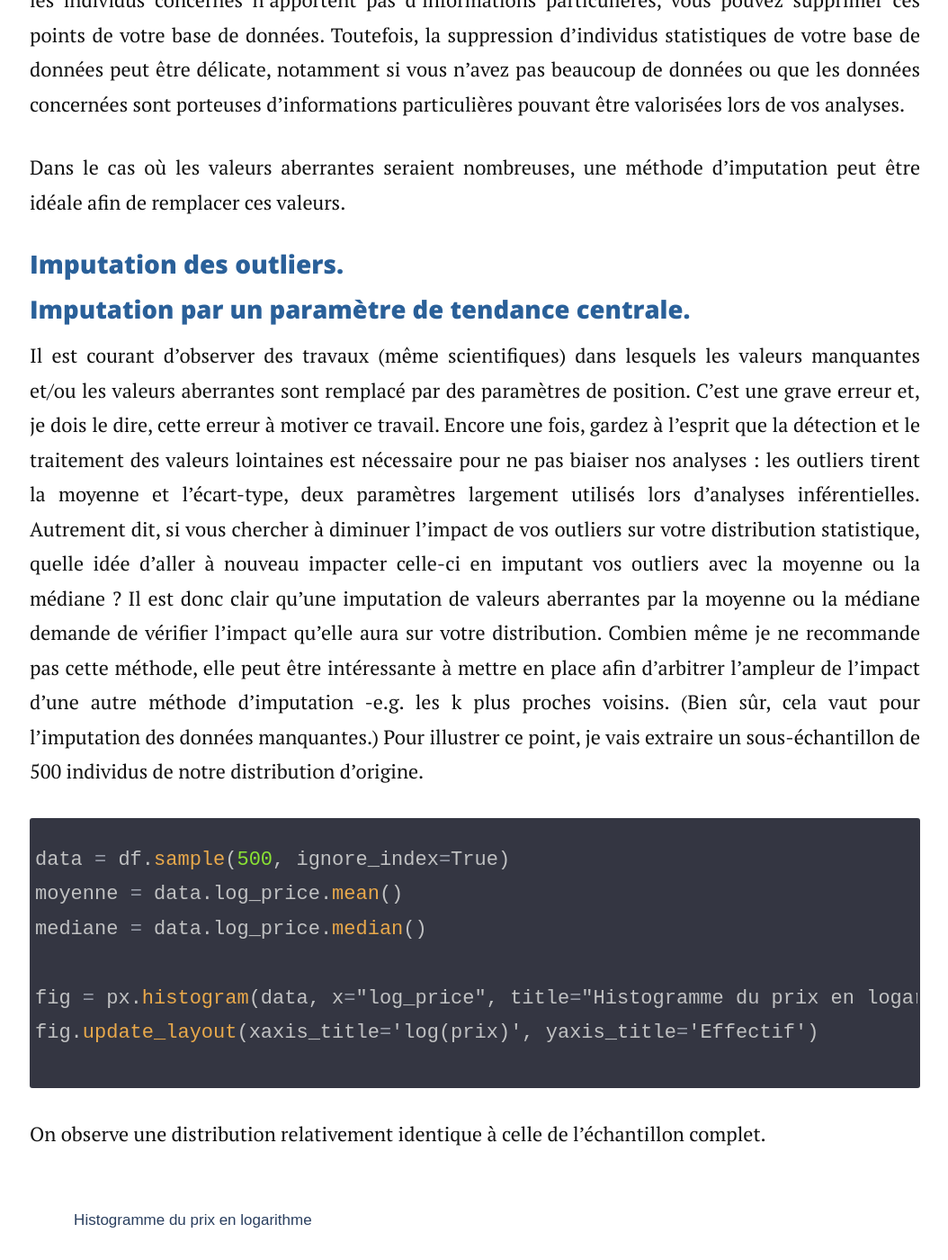
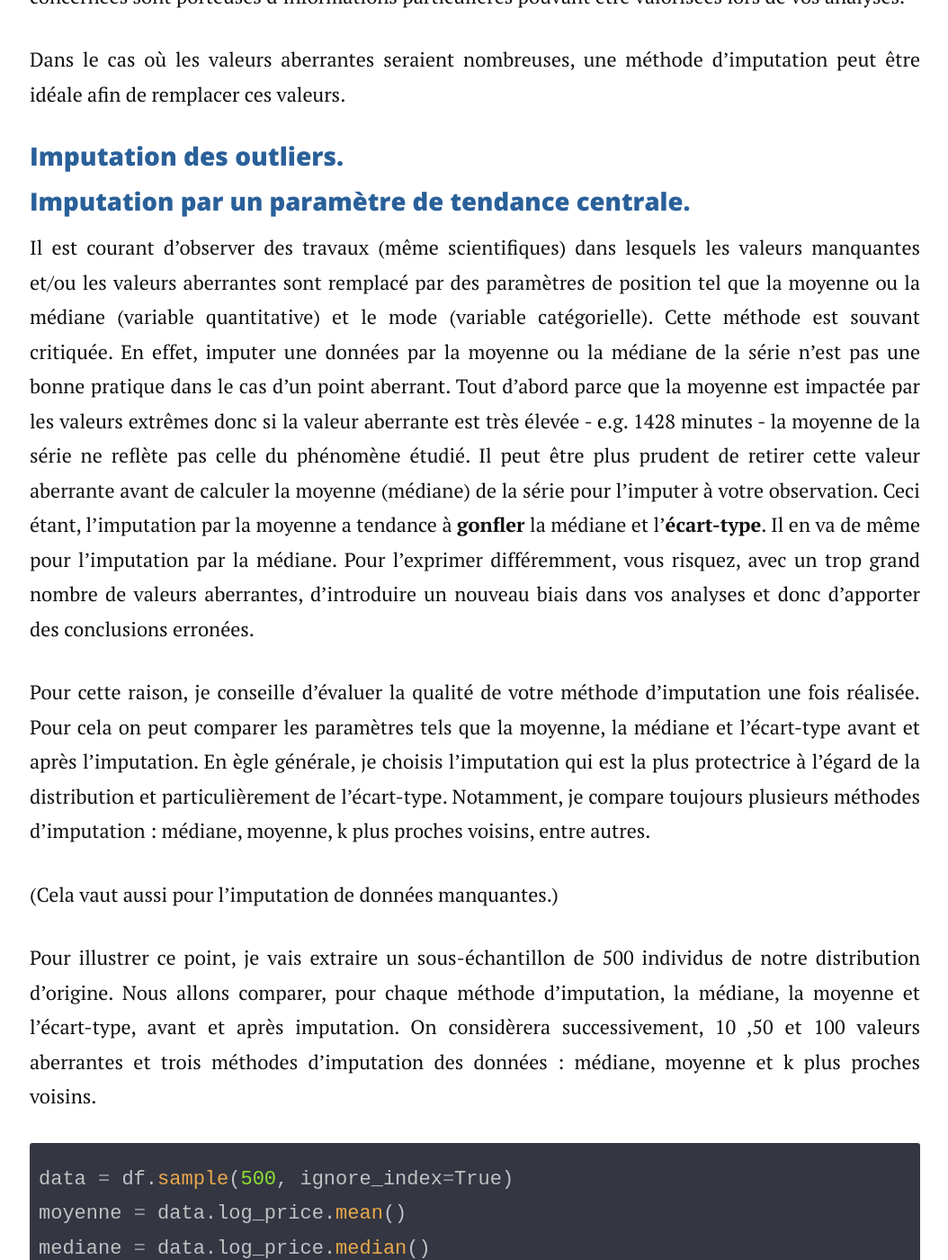
Before and after one commit to JordanNSZ/portofolio, a Jekyll site: the page built from _posts/2024-03-25-Outliers-detection.md, in a window 1280 px wide and 1400 px high, scrolled down 25588 px. Shown: the whole window at 90% size, without its empty margins (112-1166 px from the left). Built offline with Jekyll 4.4.1, drawn with Linux system fonts in a browser that asks for light colours; nearby versions of some CDN libraries; comment, search, counter and statistics services are not loaded; some of the changed text lies outside the part shown.

Commit message:
"add changes"

````diff
--- a/_posts/2024-03-25-Outliers-detection.md
+++ b/_posts/2024-03-25-Outliers-detection.md
@@ -490,7 +490,13 @@
 
 #### Imputation des outliers.
 ##### Imputation par un paramètre de tendance centrale.
-Il est courant d'observer des travaux (même scientifiques) dans lesquels les valeurs manquantes et/ou les valeurs aberrantes sont remplacé par des paramètres de position. C'est une grave erreur et, je dois le dire, cette erreur à motiver ce travail. Encore une fois, gardez à l'esprit que la détection et le traitement des valeurs lointaines est nécessaire pour ne pas biaiser nos analyses : les outliers tirent la moyenne et l'écart-type, deux paramètres largement utilisés lors d'analyses inférentielles. Autrement dit, si vous chercher à diminuer l'impact de vos outliers sur votre distribution statistique, quelle idée d'aller à nouveau impacter celle-ci en imputant vos outliers avec la moyenne ou la médiane ? Il est donc clair qu'une imputation de valeurs aberrantes par la moyenne ou la médiane demande de vérifier l'impact qu'elle aura sur votre distribution. Combien même je ne recommande pas cette méthode, elle peut être intéressante à mettre en place afin d'arbitrer l'ampleur de l'impact d'une autre méthode d'imputation -e.g. les k plus proches voisins. (Bien sûr, cela vaut pour l'imputation des données manquantes.) Pour illustrer ce point, je vais extraire un sous-échantillon de 500 individus de notre distribution d'origine.
+Il est courant d'observer des travaux (même scientifiques) dans lesquels les valeurs manquantes et/ou les valeurs aberrantes sont remplacé par des paramètres de position tel que la moyenne ou la médiane (variable quantitative) et le mode (variable catégorielle). Cette méthode est souvant critiquée. En effet, imputer une données par la moyenne ou la médiane de la série n'est pas une bonne pratique dans le cas d'un point aberrant. Tout d'abord parce que la moyenne est impactée par les valeurs extrêmes donc si la valeur aberrante est très élevée - e.g. 1428 minutes - la moyenne de la série ne reflète pas celle du phénomène étudié. Il peut être plus prudent de retirer cette valeur aberrante avant de calculer la moyenne (médiane) de la série pour l'imputer à votre observation. Ceci étant, l'imputation par la moyenne a tendance à **gonfler** la médiane et l'**écart-type**. Il en va de même pour l'imputation par la médiane. Pour l'exprimer différemment, vous risquez, avec un trop grand nombre de valeurs aberrantes, d'introduire un nouveau biais dans vos analyses et donc d'apporter des conclusions erronées.
+
+Pour cette raison, je conseille d'évaluer la qualité de votre méthode d'imputation une fois réalisée. Pour cela on peut comparer les paramètres tels que la moyenne, la médiane et l'écart-type avant et après l'imputation. En ègle générale, je choisis l'imputation qui est la plus protectrice à l'égard de la distribution et particulièrement de l'écart-type. Notamment, je compare toujours plusieurs méthodes d'imputation : médiane, moyenne, k plus proches voisins, entre autres.
+
+(Cela vaut aussi pour l'imputation de données manquantes.)
+
+Pour illustrer ce point, je vais extraire un sous-échantillon de 500 individus de notre distribution d'origine. Nous allons comparer, pour chaque méthode d'imputation, la médiane, la moyenne et l'écart-type, avant et après imputation. On considèrera successivement, 10 ,50 et 100 valeurs aberrantes et trois méthodes d'imputation des données : médiane, moyenne et k plus proches voisins.
 
 ```python
 data = df.sample(500, ignore_index=True)
@@ -512,26 +518,14 @@
 
 ![Histogramme du logarithme des prix des logements Airbnb \(sous-échantillon, n=500\), Auteur.](/assets/img/outliers_detection/histogram_subsample.png)
 
-![Histogramme]({{ site.baseurl }}/assets/img/outliers_detection/histogram_subsample.png)
+![](/assets/img/outliers_detection/histogram_subsample.png)
+*Histogramme du prix des logements Airbnb (en logarithme, sous-échantillon de 500 individus).*
 
 Afin d'illustrer mon propos je vous propose d'observer l'évolution de la distribution à mesure que le nombre d'outliers croît et que ces derniers sont imputer par la moyenne de la série initiale, soit 4.7075. Nous allons considérer que successivement 10, 30, 50 et 100 outliers se trouvent dans les queues de notre distribution. Sur chaque graphique, la médiane initiale sera représentée en bleue, la moyenne initiale en rouge et la moyenne après imputation en vert. Voici les graphiques représentant les distributions après imputation des outliers par la moyenne :
 
-![Histogramme après imputation de 10 outliers par la moyenne.](/assets/img/outliers_detection/histogram_10outliers.png)
-![Histogramme]({{ site.baseurl }}/assets/img/outliers_detection/histogram_10outliers.png)
+![Résultat de l'imputation des outliers par la moyenne \(sous-échantillon, n=500\).](/assets/img/outliers_detection/histogram_imputation_moyenne.png)
 
-![Histogramme après imputation de 30 outliers par la moyenne.](/assets/img/outliers_detection/histogram_30outliers.png)
-![Histogramme]({{ site.baseurl }}/assets/img/outliers_detection/histogram_30outliers.png)
-
-![Histogramme après imputation de 50 outliers par la moyenne.](/assets/img/outliers_detection/histogram_50outliers.png)
-![Histogramme]({{ site.baseurl }}/assets/img/outliers_detection/histogram_50outliers.png)
-
-![Histogramme après imputation de 100 outliers par la moyenne.](/assets/img/outliers_detection/histogram_100outliers.png)
-![Histogramme]({{ site.baseurl }}/assets/img/outliers_detection/histogram_100outliers.png)
-
-![Résultat de l'imputation des outliers par la moyenne \(sous-échantillon, n=500\).](/assets/img/outliers_detection/histogram_imputation_moyenne.png)
-![Histogramme]({{ site.baseurl }}/assets/img/outliers_detection/histogram_imputation_moyenne.png)
-
-Principales conclusions de cette démonstration.
+Conclusions :
 
 À mesure que le **nombre d'outliers croît**, l'impact de l'imputation par la moyenne se fait plus grand :
 - la moyenne passe de 4.7075 à 4.6315 ;
@@ -541,16 +535,32 @@
 
 La modification significative de la moyenne de l'échantillon, et, par voie de conséquence, de notre distribution, nous permettent d'affirmer que cette dernière **n'est plus représentative des mesures récoltées**. Aussi, employer ce type d'imputation à mesure que l'échantillon croît peut conduire à de **fausses conclusions** : nos analyses seront biaisées.
 
-Voyons l'impact d'une imputation par la médiane.
-##### Imputation par KNN.
-Une méthode d'imputation des données relativement protectrice à l'égard de la distribution est celle des K-Nearest Neighboors (KNN). Cette méthode remplace la valeur aberrante par la moyenne de ces k plus proches voisins. Ces k plus proches voisins sont ceux pour lesquelles ont observe des valeurs semblables hors valeurs manquantes.
+Voyons l'impact d'une imputation par la médiane. Nous utilisons le même échantillon de 500 individus. Puis nous remplaçons successivement 10, 30, 50 et 100 points extrêmes par la médiane de la distribution d'origine. La figure suivante reprend l'évolution de la distribution à mesure que le nombre de points extrêmes imputés augmente (la médiane après imputation est représentée en vert).
+
+![Résultat de l'imputation des outliers par la moyenne \(sous-échantillon, n=500\).](/assets/img/outliers_detection/histogram_imputation_mediane.png)
+
+Conclusions :
+1. Pas d'impact sur la médiane ; ce qui est intuitif et évident compte tenu de la construction de la médiane.
+2. La moyenne est tout autant impacté que lors de l'imputation par la moyenne.
+3. L'écart-type de la distribution connait une variation importante.
+Autrement dit, l'imputation par la médiane n'est pas plus conservatrice à l'égard de la distribution que l'imputation par la moyenne. On observe une déformation importante de notre distribution (moyenne et écart-type) qui ne reflète plus le phénomène étudié.
+
+Ainsi, avant d'imputer vos données avec la moyenne ou la médiane, vérifier l'impact que celle-ci aura sur votre distribution, sinon vous risquez de fausser les conclusions de vos analyses. Personnellement, j'évite d'utiliser ces paramètres de tendances centrales pour remplacer les valeurs aberrantes. Plutôt, j'utilise ces méthodes comme une référence pour évaluer la qualité d'une imputation par les *k plus proches voisins*, par exemple.
+
+##### Imputation par les k plus proches voisins.
+Une méthode d'imputation des données relativement protectrice à l'égard de la distribution est celle des K-Nearest Neighboors (KNN). Cette méthode remplace la valeur aberrante par la moyenne de ces k plus proches voisins - ou la classe majoritaire si il s'agit d'une variable catégorielle. Ces k plus proches voisins sont ceux pour lesquelles ont observe des valeurs semblables hors valeurs manquantes. Notez que cette algorithme utilise la distance (euclidienne, par exemple) pour comparer les points entre eux. L'échelle de mesure des variables peut donc affecter les performances de l'algorithme ainsi que les prédictions. Il faut donc normaliser l'ensemble des varaibles quantitatives.
 
 > **Pour résumer, trois méthodes sont à votre disposition pour traiter un point aberrant : trouver/comprendre la source de l'erreur, supprimer les points en question, changer leur valeur via une méthode d'imputation statistique.**
 
 ### Traitement des points extrêmes.
-En ce qui concerne le traitement des points extrêmes, la méthode d'imputaiton est à proscrire. De plus, puisque vous avez qualifié ces points d'extrêmes, vous en connaissez la raison -la source de cette extremité n'est plus à chercher. Aussi, compte tenu de votre connaissance métier, il vous faudra choisir entre retirer ces points de votre analyse ou les intégrer. En effet, leur intérêt pour l'analyse pêut être primordiale ou inexistant. Si vous réaliser une régression pour comprendre l'impcat du sport sur le poids chez les étudiants, il se peut que vous observiez des sportifs professionnels dont le temps consacré par semaine à la pratique est très élevé. Ces individus peuvent certes être jugés comme des points extrêmes mais ne doivent pas être remplacés , ni supprimés de votre base de données. Puisque l'objet de votre analyse inférentielle n'est pas de comprendre l'impact du sport chez les sportif de haut niveau mais plutôt chez les étudiants en générale, il faudra considérer de mener l'analyse sans et avec ces individus (ou une analyse séparé pour chacun des deux groupes). Cela vous permettra d'appréhender l'impact de ces points extrêmes sur votre régression. Particulièrement, si vous intégrez ces points, vous devez vous assurer qu'ils ne sont pas des points leviers, dans quel cas, ils entrainent un sur-ajustement du modèle et donc une estimation de l'impact du sport sur le poids qui serait trompeuse.
+En ce qui concerne le traitement des points extrêmes, vous ne devez pas les imputer par une autre valeur puisque celle observer, combien même atypique, est une mesure réelle et exacte du phénomène étudié/mesuré. De plus, puisque vous avez qualifié ces points d'extrêmes, vous en connaissez la raison - la source de cette extremité n'est plus à chercher. Aussi, compte tenu de votre connaissance métier, il vous faudra choisir entre retirer ces points de votre analyse ou les intégrer. Demandez-vous si ce point fait partie de la **population ciblée par votre question de recherche**. Par exemple, si vous réaliser une régression pour comprendre l'**impcat du sport sur le poids des étudiants**, il se peut que vous observiez des **sportifs professionnels** dont le temps consacré par semaine à la pratique est très élevé. Ces individus seront certainement jugés comme des points extrêmes mais ne doivent pas être remplacés. Supposons, qu'un des étudiants soit un sportif de haut niveau.
+
+- Si il ne fait pas partie de votre population cible - e.g. les étudiants lambda - il peut être supprimé ; il n'a pas d'intérêt pour répondre à la question de recherche spécifiée, il pourrait fausser vos conclusions sur la population cible. Pensez tout de même à le notifier dans votre rapport d'analyse.
+
+- Si il fait partie de votre population cible, vous allez le conserver dans votre analyse, mais avec quelques points de prudence à adopter. Je conseille de **mener une analyse avec et sans l'outlier** pour m'assurer qu'il **n'affecte pas les hypothèses** et/ou **le résultat** du modèle. Il se peut que sa présence entrave les résultats - e.g. ce point crée une association inexistante entre X et Y : le coefficient de régression ne reflète pas vraiment l'effet de X sur Y ; i.e. ce point agit comme un levier sur votre modèle, il crée un phénomène de sur-ajustement. Enfin, si les hypothèses de votre modèle ne sont pas respectées, essayez une transformation log ou racine carrée pour diminuer l'impact de cette valeur extrême. Quoi qu'il en soit, si vous en arrivez à extraire ce point de votre étude, il faudra le notifier en expliquant pourquoi ce point à été exclu de l'analyse.
 
 #### Arbre de décision pour le traitement des valeurs aberrantes.
+
 ![arbre de décison](/assets/img/decision_tree.png)
 
 Merci d'avoir lu cette note ! J'espère qu'elle vous a plu. À bientot !
--- a/_sass/breakpoints/_800up.scss
+++ b/_sass/breakpoints/_800up.scss
@@ -200,7 +200,7 @@
 		position: relative;
 		margin-top: 2rem;
 
-		&:after {
+		&:before {
 			background: white;
 			content: "";
 			display: block;
--- a/_sass/modules/_syntax.scss
+++ b/_sass/modules/_syntax.scss
@@ -13,7 +13,8 @@
   -moz-border-radius: 3px;
   -webkit-border-radius: 3px;
   border-radius: 3px;
-  padding: 3px !important;
+  /*padding: 3px !important;*/
+  padding-left: 5px;
   background: #343642; /*fond des code snipets*/
   color: #C1C2C3;
 }
````
Also changed, not shown: about.md (+2 -2 lines), assets/img/outliers_detection/histogram_100outliers.png (deleted), assets/img/outliers_detection/histogram_10outliers.png (deleted), assets/img/outliers_detection/histogram_30outliers.png (deleted), assets/img/outliers_detection/histogram_50outliers.png (deleted), assets/img/outliers_detection/histogram_imputation_mediane.png (added), assets/img/outliers_detection/histogram_imputation_moyenne.png, assets/img/outliers_detection/histogram_median_100.png (added), assets/img/outliers_detection/histogram_mediane_10.png (added), assets/img/outliers_detection/histogram_mediane_30.png (added), assets/img/outliers_detection/histogram_mediane_50.png (added), assets/img/outliers_detection/histogram_moyenne_10.png (added), assets/img/outliers_detection/histogram_moyenne_100.png (added), assets/img/outliers_detection/histogram_moyenne_30.png (added), 2 more files.
